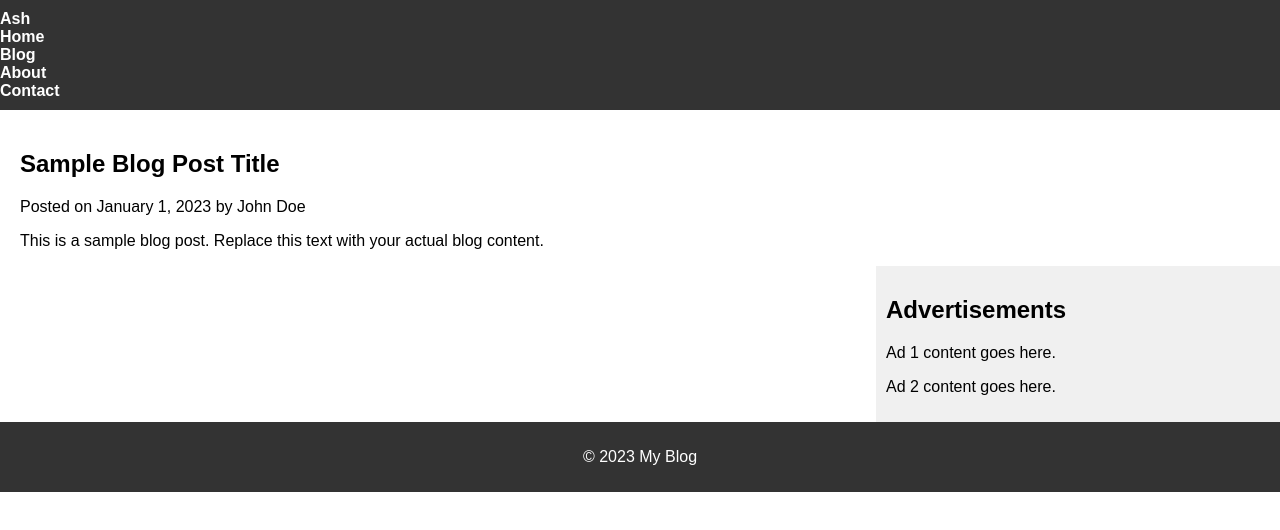
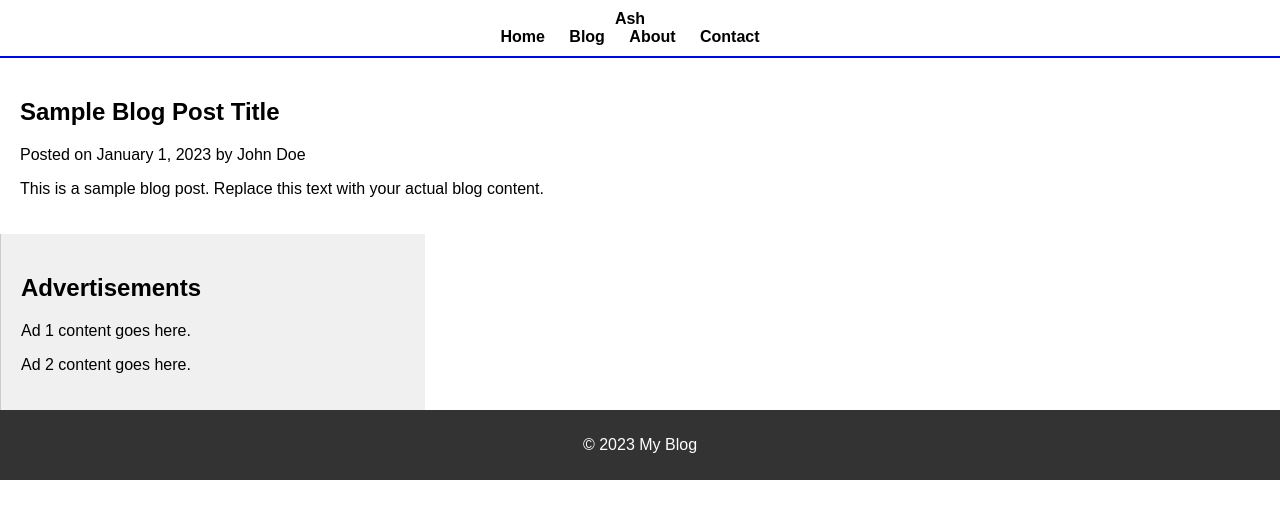
Before and after one commit to SevenRais/SevenRais.github.io, a plain HTML site: page blog.html in a window 1280 px wide. Drawn offline with Linux system fonts and the light colour scheme.

Commit message:
Update styles.css

```diff
--- a/styles.css
+++ b/styles.css
@@ -3,12 +3,18 @@ body {
     font-family: Arial, sans-serif;
     margin: 0;
     padding: 0;
+    color: black; /* Set font color to black */
 }
 
 header {
-    background-color: #333;
-    color: #fff;
+    background-color: white; /* Set background color to white */
+    border-bottom: 2px solid blue; /* Add blue line under the navigation */
     padding: 10px 0;
+    text-align: center;
+}
+
+.site-title {
+    font-size: 24px; /* Adjust the font size for the title */
 }
 
 nav ul {
@@ -18,30 +24,30 @@ nav ul {
 }
 
 nav ul li {
-    display: center;
+    display: inline;
     margin-right: 20px;
 }
 
 nav a {
     text-decoration: none;
-    color: #fff;
+    color: black; /* Set font color to black */
     font-weight: bold;
 }
 
-main {
-    margin: 20px;
+.content-wrapper {
+    display: flex;
 }
 
 .blog-post {
     width: 70%;
-    float: left;
+    padding: 20px;
 }
 
 .ads {
     width: 30%;
-    float: right;
     background-color: #f0f0f0;
-    padding: 10px;
+    padding: 20px;
+    border-left: 1px solid #ccc;
 }
 
 footer {
```
